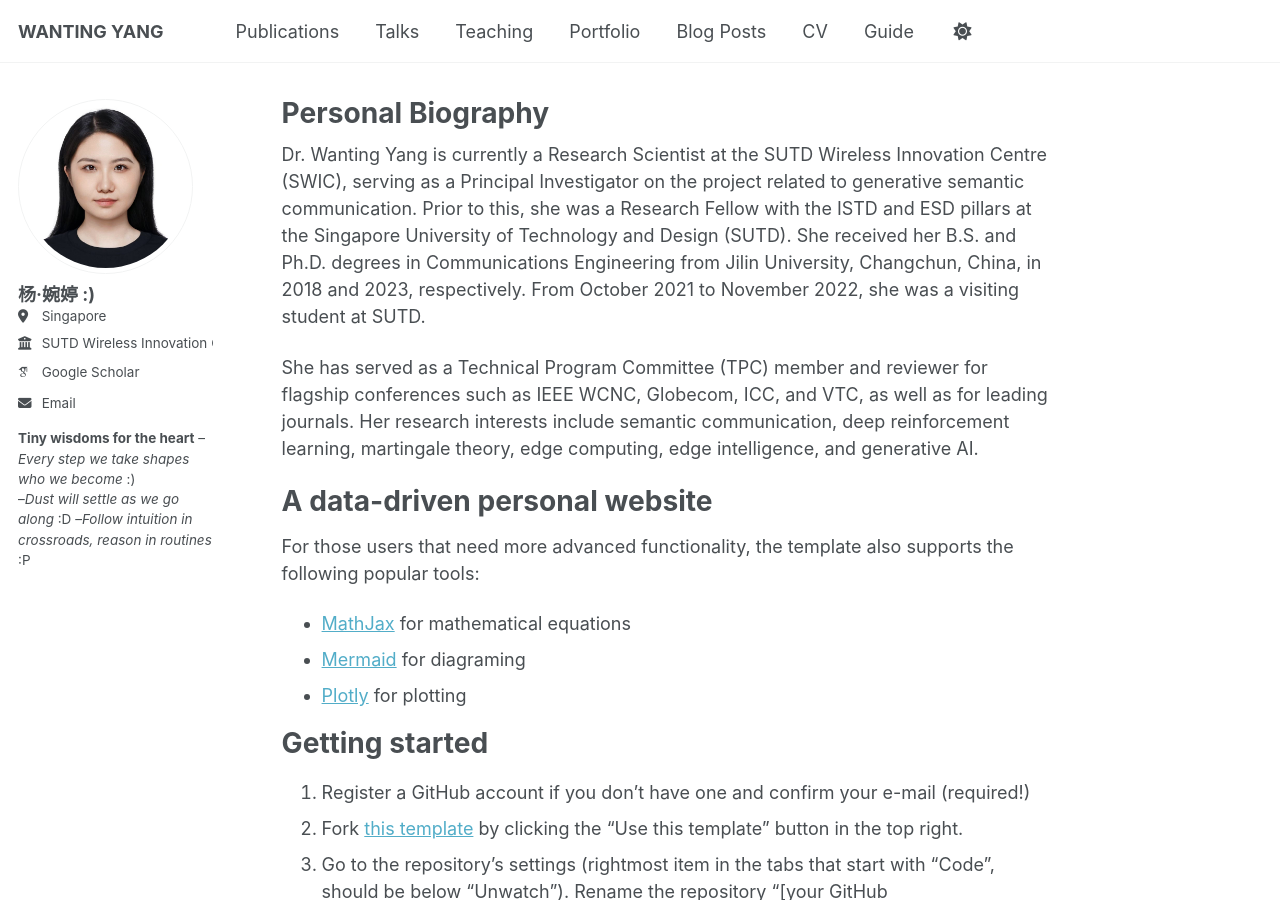
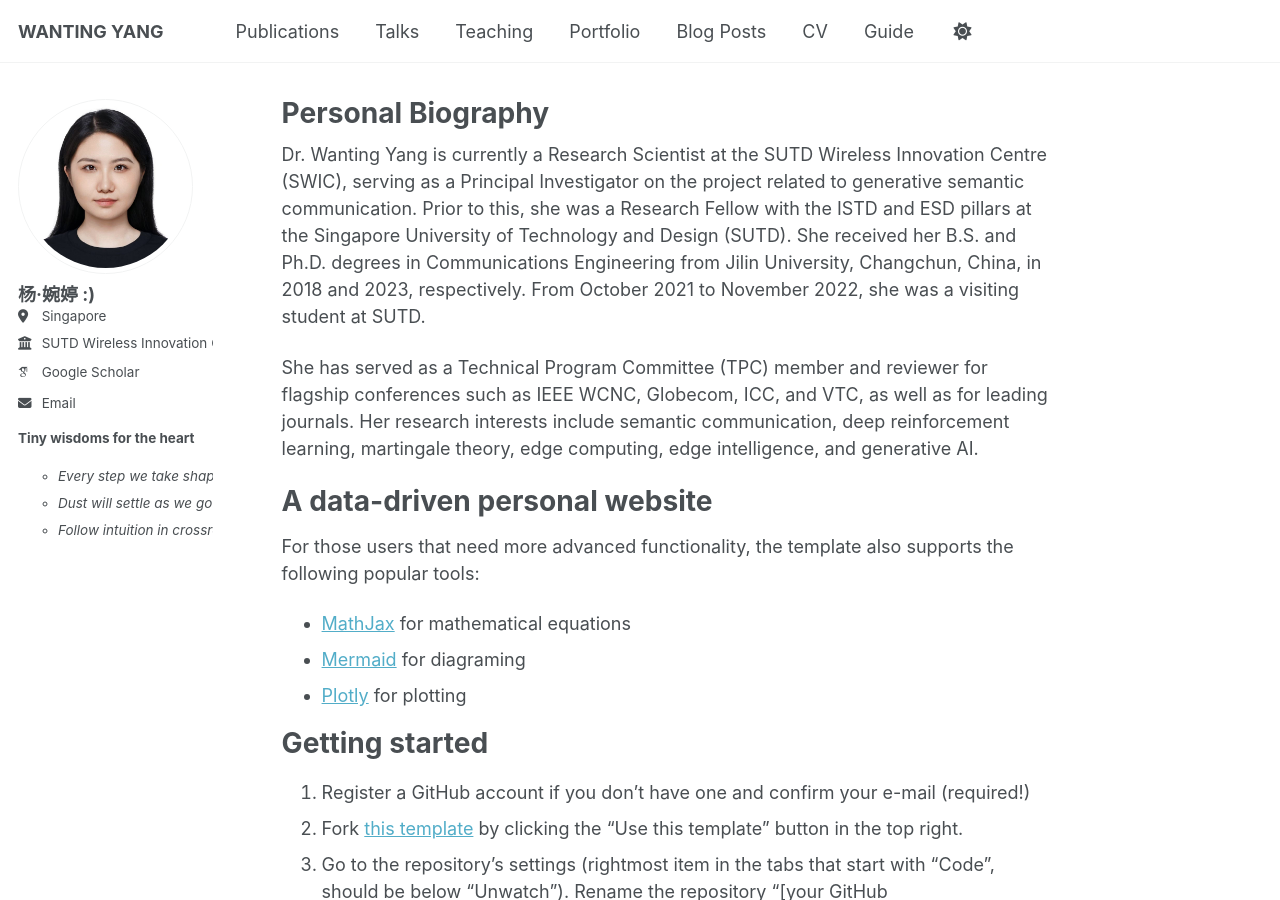
Before and after one commit to wty2011jl/wty2011jl.github.io, a Jekyll site: the page built from _pages/about.md, in a window 1280 px wide and 900 px high. Built offline with Jekyll 4.4.1, drawn with Linux system fonts in a browser that asks for light colours; some web fonts are replaced; a script that is not in the unit is left out.

```diff
--- a/_config.yml
+++ b/_config.yml
@@ -43,9 +43,9 @@ author:
   scopus           : # URL
   quote: |
     **Tiny wisdoms for the heart**
-    --*Every step we take shapes who we become* :)
-    --*Dust will settle as we go along* :D
-    --*Follow intuition in crossroads, reason in routines* :P
+    * *Every step we take shapes who we become* :)
+    * *Dust will settle as we go along* :D
+    * *Follow intuition in crossroads, reason in routines* :P
 
   # Repositories and software development
   bitbucket        : # Username - Update with your username on the site
```
